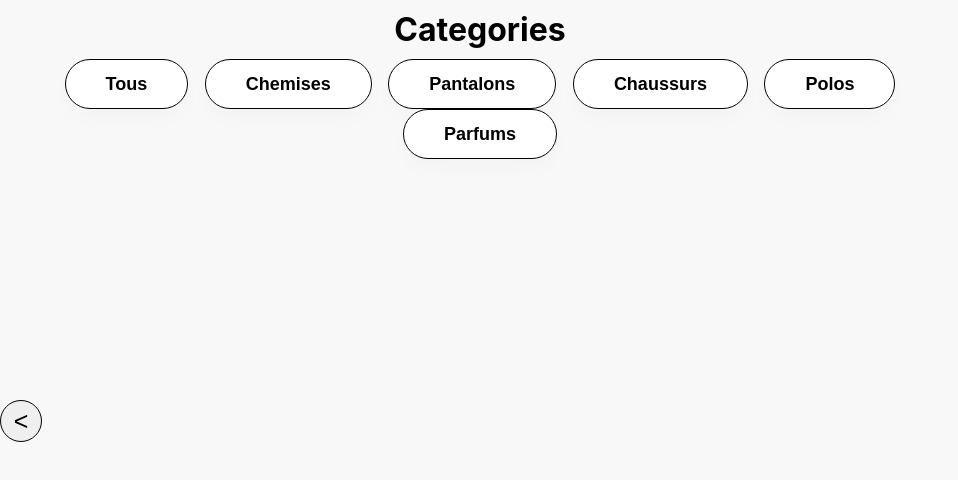
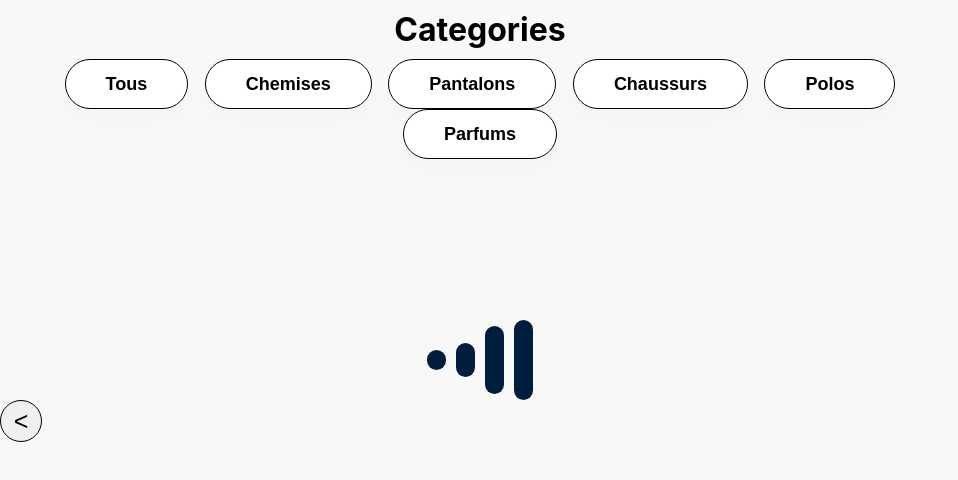
Before and after one commit to OuachouX7/Mini-Store-React, a React (Create React App) app: page / in a window 1280 px wide. Shown: the top 480 px of the page, without its empty margins (0-958 px from the left). Built offline with nearby package versions, Linux system fonts and the light colour scheme.

Commit message:
added some  animations

```diff
--- a/src/components/heroSection.jsx
+++ b/src/components/heroSection.jsx
@@ -1011,13 +1011,33 @@ const HeroSection = ({ onSendData }) => {
     );
   };
 
+  const animationn = () => {
+    return(
+
+      <div className="animation2">
+        <div className="first2"></div>
+        <div className="second2"></div>
+        <div className="third2"></div>
+        <div className="last2"></div>
+      </div>
+    )
+  }
+
+
+
   const handlePurchase = (id) => {
     onSendData(id);
   };
-  const [res, setres] = useState();
+  const [res, setres] = useState(animationn);
   const [idd,setidd] = useState();
 
   const handleActif = (id) => {
+
+    setTimeout(()=>{
+      setres(animationn)
+    },1000)
+    setTimeout(() => {
+
       setidd(id);
       if (idd === 3 || idd===1) {
         setres(Pantalons);
@@ -1030,8 +1050,10 @@ const HeroSection = ({ onSendData }) => {
       }else if(id === 6){
         setres(Parfum);
       }else{
-      setres('Coming Soon !!!!!!')
+        setres(animationn);
       }
+    }, 3000);
+
   };
   return (
     <div className="hero-container">
--- a/src/components/styles/heroSection.scss
+++ b/src/components/styles/heroSection.scss
@@ -1,83 +1,73 @@
-:root{
-    --brown : #965E47;
-    --white : #FFFFFF;
-    --semiWhite : #F8F8F8;
-    --black : #000000;
-    --shadow : rgba(0, 0, 0, 0.02)
+:root {
+  --brown: #965e47;
+  --white: #ffffff;
+  --semiWhite: #f8f8f8;
+  --black: #000000;
+  --shadow: rgba(0, 0, 0, 0.02);
 }
 
-.hero-container{
-    background-color: var(--semiWhite) ;
-
+.hero-container {
+  background-color: var(--semiWhite);
   width: 75%;
   display: flex;
   flex-direction: column;
   align-items: center;
   height: 100vh;
-    .categories-container{
+  .categories-container {
     height: 20%;
   }
-
-
 }
-.cat-container{
+.cat-container {
   display: flex;
-
   width: 100%;
   justify-content: space-evenly;
   flex-wrap: wrap;
-
-    .cat{
+  .cat {
     gap: 10px;
     height: 50px;
     display: flex;
     justify-content: center;
     align-items: center;
-        background: #FFFFFF;
+    background: #ffffff;
     box-shadow: 0px 10px 20px var(--shadow);
     border-radius: 40px;
     padding: 0 40px;
     border: 1px solid var(--black);
-
-        p{
+    p {
       font-style: normal;
       font-weight: 700;
       font-size: 18px;
       line-height: 22px;
-            /* identical to box height */
-
       color: var(--black);
-
-
     }
   }
 }
-.categories-container,.liste-pantalons{
+.categories-container,
+.liste-pantalons {
   width: 90%;
 }
-h1{
+h1 {
   text-align: center;
 }
-.liste-pantalons-container{
+.liste-pantalons-container {
   height: 80%;
   width: 90%;
   display: flex;
   justify-content: center;
-    .liste-pantalons{
+  .liste-pantalons {
     display: flex;
     justify-content: space-between;
     height: 100%;
     width: 100%;
   }
 }
-.liste-pantalons > div{
+.liste-pantalons > div {
   width: 48%;
 }
-.act{
+.act {
   border: 7px solid var(--black);
 }
-.img-t-p-1{
-
+.img-t-p-1 {
   /* Auto layout */
   display: flex;
   justify-content: space-around;
@@ -85,26 +75,21 @@ h1{
   width: 90%;
   margin: 10px 0;
 
-
   border-radius: 20px;
-
-
 }
-.img1{
+.img1 {
   /* image */
 
   width: 110px;
   height: 100px;
   border-radius: 16px;
 }
-.title-price-1{
+.title-price-1 {
   display: flex;
   flex-direction: column;
-
 }
-.title-price-1 > h3{
-
-    font-family: 'Figtree';
+.title-price-1 > h3 {
+  font-family: "Figtree";
   font-style: normal;
   font-weight: 400;
   font-size: 20px;
@@ -112,12 +97,12 @@ h1{
 
   color: var(--black);
 }
-.tl,.clr{
+.tl,
+.clr {
   cursor: pointer;
 }
-.title-price-1 > p{
-
-    font-family: 'Figtree';
+.title-price-1 > p {
+  font-family: "Figtree";
   font-style: normal;
   font-weight: 700;
   font-size: 24px;
@@ -125,11 +110,8 @@ h1{
   /* identical to box height */
 
   color: var(--black);
-
-
-
 }
-.first-card{
+.first-card {
   background-color: var(--white);
   display: flex;
   flex-direction: column;
@@ -137,14 +119,11 @@ h1{
   align-items: center;
   /* Frame 15 */
 
-
-
   height: 73%;
 
   border-radius: 20px;
-
 }
-.third-card{
+.third-card {
   background-color: var(--white);
   display: flex;
   flex-direction: column;
@@ -152,15 +131,14 @@ h1{
   align-items: center;
   /* Frame 15 */
 
-
   height: 60%;
 
   border-radius: 20px;
 }
-.M-selected{
+.M-selected {
   border: 3px solid var(--black);
 }
-.tl{
+.tl {
   /* Size */
 
   /* Auto layout */
@@ -176,43 +154,41 @@ h1{
 
   background: var(--semiWhite);
   border-radius: 60px;
-
 }
-.tl-container{
+.tl-container {
   display: flex;
   justify-content: space-around;
 }
-h2,h1{
+h2,
+h1 {
   margin: 10px;
 }
-.taille{
+.taille {
   width: 90%;
 }
-.clr-c{
+.clr-c {
   width: 18px;
   height: 18px;
   border-radius: 50%;
 }
-.black{
+.black {
   background-color: var(--black);
 }
-.white{
+.white {
   background-color: var(--white);
 }
-.brown{
+.brown {
   background-color: var(--brown);
 }
-.blue{
+.blue {
   background-color: blue;
 }
-.clr{
+.clr {
   display: flex;
   justify-content: space-evenly;
   align-items: center;
 
-
   /* Frame 17 */
-
 
   padding: 0px 10px;
   gap: 10px;
@@ -223,35 +199,30 @@ h2,h1{
   background: var(--semiWhite);
   border-radius: 40px;
 
-
-
   margin: 5px 0;
 }
-.clr > p{
+.clr > p {
   font-size: 14px;
 }
-.clrs-container{
+.clrs-container {
   display: flex;
   justify-content: space-around;
   flex-wrap: wrap;
 }
-.coulors{
+.coulors {
   width: 90%;
   display: flex;
   flex-direction: column;
 }
-.btn{
+.btn {
   /* Frame 22 */
   width: 90%;
-
-
 }
-.btn > button{
+.btn > button {
   padding: 10px 16px;
   gap: 10px;
   width: 100%;
   margin-bottom: 10px;
-
 
   /* Primary color */
   background: var(--brown);
@@ -260,16 +231,16 @@ h2,h1{
   color: white;
 }
 .coulors > h3,
-.taille > h3{
+.taille > h3 {
   margin: 5px 0;
 }
-.liste{
+.liste {
   height: 100%;
   display: flex;
   flex-direction: column;
   justify-content: space-between;
 }
-.second-card{
+.second-card {
   background-color: var(--white);
   border-radius: 20px;
   height: 26%;
@@ -278,7 +249,7 @@ h2,h1{
   flex-direction: column;
   align-items: center;
 }
-.last-card{
+.last-card {
   background-color: var(--white);
   border-radius: 20px;
   height: 39%;
@@ -287,3 +258,92 @@ h2,h1{
   flex-direction: column;
   align-items: center;
 }
+
+.animation2{
+  width: 100%;
+    height: 400px;
+    display: flex;
+    justify-content: center;
+    align-items: center;
+
+}
+.animation2 > div{
+  width: 2%;
+  height: 20%;
+  background-color: #001d3d;
+  margin: 0 5px ;
+  border-radius: 10px;
+}
+.first2{
+  animation: transform21;
+  animation-iteration-count: infinite;
+  animation-duration: 2s;
+}
+@keyframes transform21 {
+  0%{
+      height: 1%;
+  }
+  50%{
+      height: 20%;
+  }
+  100%{
+      height: 1%;
+  }
+}
+.second2{
+  animation: transform22;
+  animation-iteration-count: infinite;
+  animation-duration: 2s;
+}
+@keyframes transform22 {
+  0%{
+      height: 1%;
+  }
+  10%{
+      height: 1%;
+  }
+  60%{
+      height: 20%;
+  }
+  100%{
+      height: 1%;
+  }
+}
+.third2{
+  animation: transform31;
+  animation-iteration-count: infinite;
+  animation-duration: 2s;
+}
+@keyframes transform31 {
+  0%{
+      height: 1%;
+  }
+  20%{
+      height: 1%;
+  }
+  70%{
+      height: 20%;
+  }
+  100%{
+      height: 1%;
+  }
+}
+.last2{
+  animation: transform41;
+  animation-iteration-count: infinite;
+  animation-duration: 2s;
+}
+@keyframes transform41 {
+  0%{
+      height: 1%;
+  }
+  30%{
+      height: 1%;
+  }
+  80%{
+      height: 20%;
+  }
+  100%{
+      height: 1%;
+  }
+}
--- a/src/components/styles/panier.scss
+++ b/src/components/styles/panier.scss
@@ -1,56 +1,55 @@
-:root{
-    --brown : #965E47;
-    --white : #FFFFFF;
-    --semiWhite : #F8F8F8;
-    --black : #000000;
-    --shadow : rgba(0, 0, 0, 0.02)
+:root {
+  --brown: #965e47;
+  --white: #ffffff;
+  --semiWhite: #f8f8f8;
+  --black: #000000;
+  --shadow: rgba(0, 0, 0, 0.02);
 }
-.panier-Container{
+.panier-Container {
   width: 25%;
   display: flex;
   flex-direction: column;
   align-items: center;
   height: 100vh;
 }
-.paniers{
+.paniers {
   width: 90%;
   height: 100%;
   display: flex;
   flex-direction: column;
   justify-content: space-between;
 }
-.panier-up{
+.panier-up {
   height: 65%;
   display: flex;
   flex-direction: column;
   justify-content: space-between;
 }
-.panier-down{
+.panier-down {
   height: 35%;
   display: flex;
   flex-direction: column;
   justify-content: space-evenly;
-
 }
-.panier1{
+.panier1 {
   width: 100%;
   height: auto;
   display: flex;
   justify-content: space-between;
   align-items: center;
 }
-.panier1 > .panier1-img{
+.panier1 > .panier1-img {
   width: 35%;
   height: 100%;
 }
-.newProduct{
+.newProduct {
   overflow: auto;
 }
-.panier1 > .title-price-qte{
+.panier1 > .title-price-qte {
   width: 50%;
   height: 100%;
 }
-.panier1 > .remove{
+.panier1 > .remove {
   margin-left: 20px;
   width: 15%;
   display: flex;
@@ -59,45 +58,34 @@
   height: 100%;
   background-color: transparent;
   border: none;
-
 }
-.remove > svg{
+.remove > svg {
   height: 20px;
   width: 20px;
 }
 
-.paniers > h2{
+.paniers > h2 {
   text-align: center;
   margin: 0;
 }
-h3{
+h3 {
   margin: 0;
 }
-p{
+p {
   margin: 0;
 }
-.title-price-qte{
+.title-price-qte {
   display: flex;
   flex-direction: column;
   justify-content: space-between;
 }
-.btn-panier{
-    /* minus-sign-stroke-rounded */
-
-
+.btn-panier {
   padding: 8px;
   gap: 10px;
-
   width: 24px;
   height: 24px;
-
-    /* Primary color */
   background: var(--brown);
   border-radius: 6px;
-    /* display: flex;
-    justify-content: center;
-    align-items: center; */
-
   display: flex;
   align-items: center;
   justify-content: center;
@@ -105,175 +93,114 @@ p{
   border: none;
   margin: 1px;
 }
-.qte{
+.qte {
   display: flex;
 }
-.qte-price{
+.qte-price {
   display: flex;
   justify-content: space-between;
 }
-.total{
+.total {
   display: flex;
   justify-content: space-between;
 }
-.total-p{
-    /* Total */
-
-
+.total-p {
   font-style: normal;
   font-weight: 700;
   font-size: 18px;
   line-height: 100%;
-    /* identical to box height, or 18px */
-
   color: var(--black);
-
-
-
 }
-.line-through{
+.line-through {
   text-decoration: line-through;
-    /* 1077.00 DH */
-
-
-
-    font-family: 'Figtree';
+  font-family: "Figtree";
   font-style: normal;
   font-weight: 700;
   font-size: 18px;
   line-height: 100%;
-    /* identical to box height, or 18px */
   text-align: right;
   text-decoration-line: line-through;
-
   color: var(--black);
-
   opacity: 0.4;
-
-
 }
-.the-pricee{
-    /* 977.00 DH */
-
-    font-family: 'Figtree';
+.the-pricee {
+  font-family: "Figtree";
   font-style: normal;
   font-weight: 700;
   font-size: 18px;
   line-height: 100%;
-    /* identical to box height, or 18px */
   text-align: right;
-
   color: var(--black);
-
-
-
 }
-.image-panier{
+.image-panier {
   width: 70px;
   height: 70px;
 }
-.card-panier{
+.card-panier {
   background-color: transparent;
   border: none;
   display: flex;
   flex-direction: column;
   justify-content: center;
   align-items: center;
-
-
-    /* Frame 31 */
-
   padding: 10px;
   gap: 4px;
-
   width: 83.33px;
   height: 67px;
-
   background: var(--semiWhite);
   box-shadow: 0px 10px 20px var(--shadow);
   border-radius: 16px;
-
-
-
 }
-.card-panier-2{
-    /* Frame 22 */
-
-/* Auto layout */
+.card-panier-2 {
   display: flex;
   flex-direction: row;
   justify-content: center;
   align-items: center;
   padding: 14px 20px;
   gap: 10px;
-
   width: 83.33px;
   height: 67px;
-
-    /* Primary color */
   background: var(--brown);
   border-radius: 16px;
   border: none;
   color: var(--white);
-
-
-
 }
-.cards-panier{
+.cards-panier {
   display: flex;
   justify-content: space-evenly;
 }
-.card-panier-0{
-    /* Frame 30 */
-
-
-    /* Auto layout */
+.card-panier-0 {
   display: flex;
   flex-direction: column;
   justify-content: center;
   align-items: center;
   padding: 10px;
   gap: 4px;
-
   width: 83.33px;
   height: 67px;
-
   border: 2px solid var(--black);
   filter: drop-shadow(0px 10px 20px var(--shadow));
   border-radius: 16px;
   background-color: var(--white);
-
-
-
 }
-.span-panier{
+.span-panier {
   margin: 0 5px;
 }
-.inpt{
-    /* Frame 34 */
-
-
-
+.inpt {
   padding: 12px 20px;
   gap: 10px;
   isolation: isolate;
-
   font-weight: bolder;
   font-size: 18px;
-
-
-
   border: none;
   border-radius: 12px;
   border: 1px solid var(--black);
   z-index: -3;
-
-
 }
-.h2-panier{
+.h2-panier {
   text-align: center;
 }
-.reduction{
+.reduction {
   display: flex;
   flex-direction: column;
   justify-content: center;
@@ -281,11 +208,11 @@ p{
   margin: 25px 0;
 }
 
-.inputs{
+.inputs {
   display: flex;
   flex-direction: column;
   justify-content: space-around;
 }
-button{
+button {
   cursor: pointer;
 }
```
Lines whose indentation alone changed are shown as unchanged.
